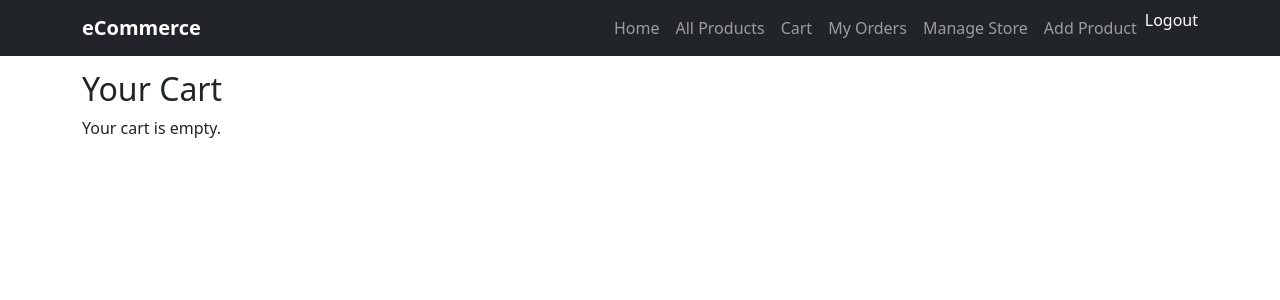
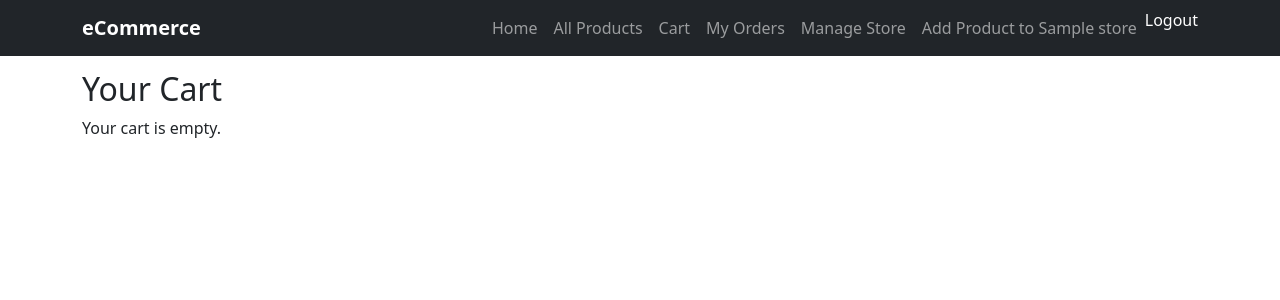
Before and after one commit to ZARDeonBotha/django-ecommerce-1, a Django app: page /cart/ in a window 1280 px wide. Shown: the top 300 px of the page. Run offline with Django 5.2, Linux system fonts and the light colour scheme; a user stored in the database is signed in; tables that the repository leaves empty hold one stand-in row (values such as "Sample post").

Commit message:
Bug fixes to Store

```diff
--- a/ecommerce_project/settings.py
+++ b/ecommerce_project/settings.py
@@ -149,3 +149,7 @@ LOGIN_URL = '/login/'
 LOGIN_REDIRECT_URL = '/'
 
 LOGOUT_REDIRECT_URL = '/'
+
+MEDIA_URL = '/media/'
+
+MEDIA_ROOT = BASE_DIR / 'media'
--- a/ecommerce_project/urls.py
+++ b/ecommerce_project/urls.py
@@ -1,7 +1,11 @@
 from django.contrib import admin
 from django.urls import path, include
-
+from django.conf import settings
+from django.conf.urls.static import static
 urlpatterns = [
     path('admin/', admin.site.urls),
     path('', include('store.urls')),  # All app URLs handled here
 ]
+
+if settings.DEBUG:
+    urlpatterns += static(settings.MEDIA_URL, document_root=settings.MEDIA_ROOT)
--- a/store/models.py
+++ b/store/models.py
@@ -17,6 +17,9 @@ class Product(models.Model):
     name = models.CharField(max_length=100)
     price = models.DecimalField(max_digits=10, decimal_places=2)
     stock = models.PositiveIntegerField()
+    image = models.ImageField(upload_to='products/', null=True, blank=True)
+    description = models.TextField(blank=True)
+
 
 class Order(models.Model):
     user = models.ForeignKey(User, on_delete=models.CASCADE)
--- a/store/urls.py
+++ b/store/urls.py
@@ -15,17 +15,17 @@ urlpatterns = [
     path('password_reset/done/', auth_views.PasswordResetDoneView.as_view(), name='password_reset_done'),
     path('reset/<uidb64>/<token>/', auth_views.PasswordResetConfirmView.as_view(), name='password_reset_confirm'),
     path('reset/done/', auth_views.PasswordResetCompleteView.as_view(), name='password_reset_complete'),
-    path('product/create/', views.create_product, name='create_product'),
     path('store/create/', views.create_store, name='create_store'),
     path('login/', auth_views.LoginView.as_view(template_name='registration/login.html'), name='login'),
     path('logout/', auth_views.LogoutView.as_view(), name='logout'),
     path('register/', views.register, name='register'),
     path('products/', views.all_products, name='all_products'),
     path('orders/', views.order_history, name='order_history'),
-    path('store/<int:store_id>/product/create/', views.create_product,
-         name='create_product'),
-    path('vendor-stores/', views.vendor_store_list, name='vendor_store_list'),
+    path('store/<int:store_id>/product/create/', views.create_product, name='create_product'),
+    path('svendor-stores/', views.vendor_store_list, name='vendor_store_list'),
     path('vendor-orders/', views.vendor_orders, name='vendor_orders'),
     path('store/<int:store_id>/products/', views.vendor_product_list, name='vendor_product_list'),
+    path('product/<int:product_id>/', views.product_detail, name='product_detail'),
+    path('cart/add/<int:product_id>/', views.add_to_cart, name='add_to_cart')
 
 ]
--- a/store/views.py
+++ b/store/views.py
@@ -44,7 +44,7 @@ def add_to_cart(request, product_id):
     product = get_object_or_404(Product, id=product_id)
     cart[str(product_id)] = cart.get(str(product_id), 0) + 1
     request.session['cart'] = cart
-    return redirect('product_list')
+    return redirect('all_products')
 
 
 from django.http import HttpResponse
@@ -183,8 +183,7 @@ def all_products(request):
 def product_detail(request, product_id):
     product = Product.objects.get(id=product_id)
     reviews = product.review_set.all()
-    return render(request, 'store/product_detail.html',
-                  {'product': product, 'reviews': reviews})
+    return render(request, 'store/product_detail.html', {'product': product, 'reviews': reviews})
 
 @login_required
 def order_history(request):
--- a/templates/store/base.html
+++ b/templates/store/base.html
@@ -41,9 +41,13 @@
                                 <a class="nav-link" href="{% url 'create_store' %}">Create Store</a>
                             </li>
                         {% else %}
-                            <li class="nav-item">
-                                <a class="nav-link" href="{% url 'create_product' %}">Add Product</a>
-                            </li>
+                            {% for store in user.store_set.all %}
+                                <li class="nav-item">
+                                    <a class="nav-link" href="{% url 'create_product' store.id %}">
+                                        Add Product to {{ store.name }}
+                                    </a>
+                                </li>
+                            {% endfor %}
                         {% endif %}
                     {% endif %}
                     <li class="nav-item">
@@ -63,7 +67,6 @@
                     </li>
                 {% endif %}
             </ul>
-
         </div>
     </div>
 </nav>
```
Also changed, not shown: store/migrations/0003_product_description_product_image.py (added).
